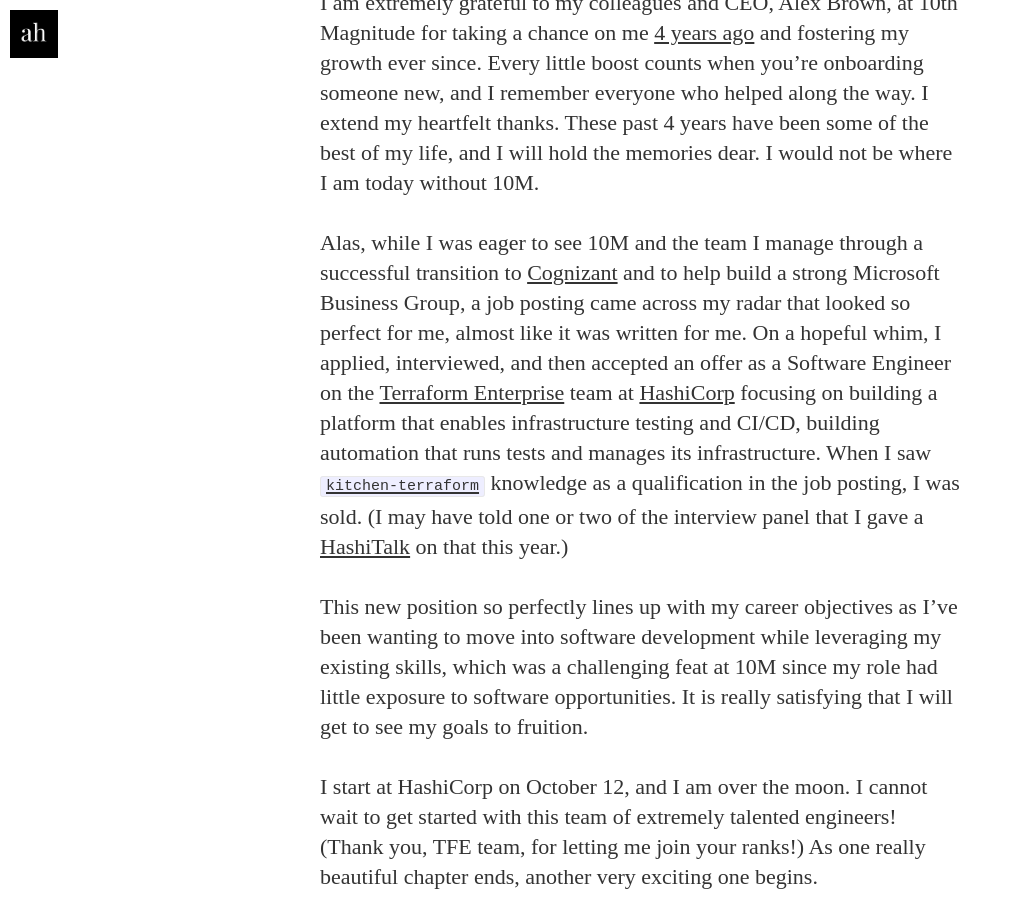
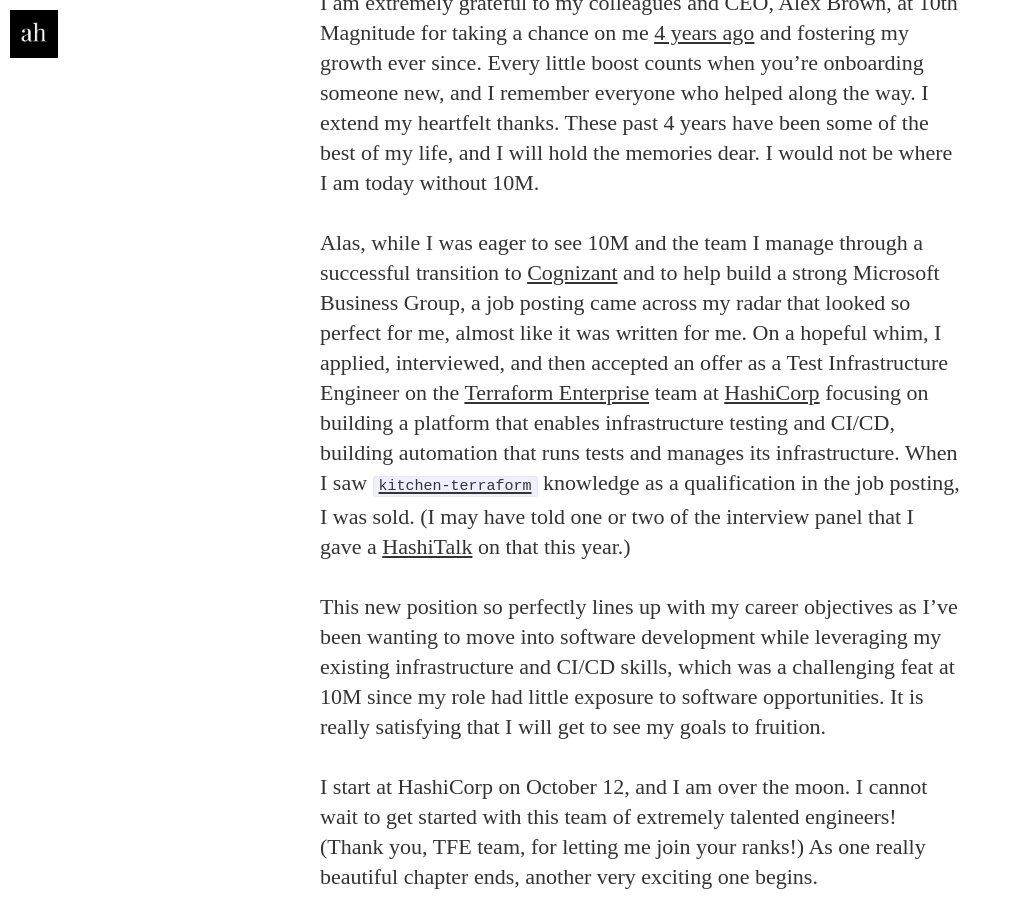
Before and after one commit to anniehedgpeth/anniehedgpeth.github.io, a Jekyll site: the page built from _posts/2020-10-01-end-of-first-chapter.md, in a window 1280 px wide and 900 px high, scrolled down 1222 px. Shown: the whole window, without its empty margins (0-1012 px from the left). Built offline with Jekyll 4.4.1, drawn with Linux system fonts in a browser that asks for light colours; nearby versions of some CDN libraries; some web fonts are replaced.

Commit message:
updated position title

```diff
--- a/_posts/2020-10-01-end-of-first-chapter.md
+++ b/_posts/2020-10-01-end-of-first-chapter.md
@@ -11,8 +11,8 @@
 
 I am extremely grateful to my colleagues and CEO, Alex Brown, at 10th Magnitude for taking a chance on me [4 years ago](http://www.anniehedgie.com/leaning-in) and fostering my growth ever since. Every little boost counts when you're onboarding someone new, and I remember everyone who helped along the way. I extend my heartfelt thanks. These past 4 years have been some of the best of my life, and I will hold the memories dear. I would not be where I am today without 10M.
 
-Alas, while I was eager to see 10M and the team I manage through a successful transition to [Cognizant](https://www.cognizant.com/) and to help build a strong Microsoft Business Group, a job posting came across my radar that looked so perfect for me, almost like it was written for me. On a hopeful whim, I applied, interviewed, and then accepted an offer as a Software Engineer on the [Terraform Enterprise](https://www.terraform.io/docs/enterprise/index.html) team at [HashiCorp](https://www.hashicorp.com/) focusing on building a platform that enables infrastructure testing and CI/CD, building automation that runs tests and manages its infrastructure. When I saw [`kitchen-terraform`](http://www.anniehedgie.com/kitchen-terraform-and-inspec) knowledge as a qualification in the job posting, I was sold. (I may have told one or two of the interview panel that I gave a [HashiTalk](https://youtu.be/q1Vx02N1_vo) on that this year.)
+Alas, while I was eager to see 10M and the team I manage through a successful transition to [Cognizant](https://www.cognizant.com/) and to help build a strong Microsoft Business Group, a job posting came across my radar that looked so perfect for me, almost like it was written for me. On a hopeful whim, I applied, interviewed, and then accepted an offer as a Test Infrastructure Engineer on the [Terraform Enterprise](https://www.terraform.io/docs/enterprise/index.html) team at [HashiCorp](https://www.hashicorp.com/) focusing on building a platform that enables infrastructure testing and CI/CD, building automation that runs tests and manages its infrastructure. When I saw [`kitchen-terraform`](http://www.anniehedgie.com/kitchen-terraform-and-inspec) knowledge as a qualification in the job posting, I was sold. (I may have told one or two of the interview panel that I gave a [HashiTalk](https://youtu.be/q1Vx02N1_vo) on that this year.)
 
-This new position so perfectly lines up with my career objectives as I've been wanting to move into software development while leveraging my existing skills, which was a challenging feat at 10M since my role had little exposure to software opportunities. It is really satisfying that I will get to see my goals to fruition.
+This new position so perfectly lines up with my career objectives as I've been wanting to move into software development while leveraging my existing infrastructure and CI/CD skills, which was a challenging feat at 10M since my role had little exposure to software opportunities. It is really satisfying that I will get to see my goals to fruition.
 
 I start at HashiCorp on October 12, and I am over the moon. I cannot wait to get started with this team of extremely talented engineers! (Thank you, TFE team, for letting me join your ranks!) As one really beautiful chapter ends, another very exciting one begins.
```
